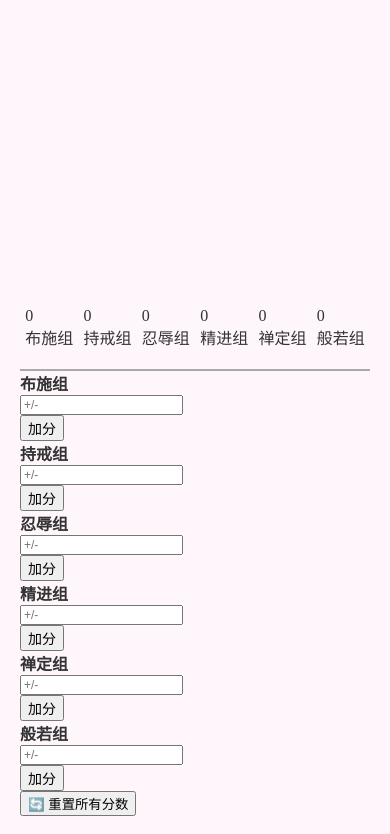
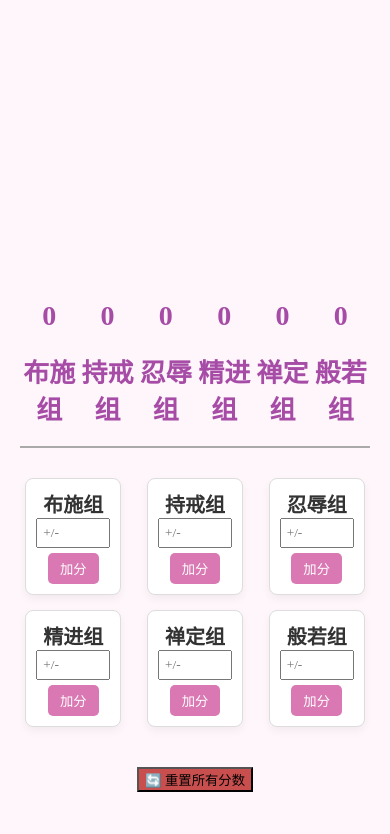
Before and after one commit to Leexiaoteng/xinnengliang1, a plain HTML site: page index.html in a window 390 px wide. Shown: the part 162-996 px from the top of the page. Drawn offline with Linux system fonts and the light colour scheme.

Commit message:
Update index.html

```diff
--- a/index.html
+++ b/index.html
@@ -1,9 +1,9 @@
 <!DOCTYPE html>
 <html lang="zh">
 <head>
-  <meta charset="UTF-8" />
-  <meta name="viewport" content="width=device-width, initial-scale=1.0"/>
-  <title>心有千千结｜心能量</title>
+  <meta charset="UTF-8">
+  <meta name="viewport" content="width=device-width, initial-scale=1.0">
+  <title>心有千千结｜积分榜</title>
   <style>
     @font-face {
       font-family: "Kaiti";
@@ -24,10 +24,6 @@
       font-family: "Kaiti", serif;
       font-size: 36px;
     }
-  .column .score, .column .group-name {
-    font-size: 20px; /* Default size for larger screens */
-  }
-
     .board {
       display: flex;
       justify-content: space-around;
@@ -37,43 +33,98 @@
       padding-bottom: 20px;
       position: relative;
     }
-
-  /* Your existing styles for board, control, buttons, etc. */
-
-  /* Media Queries for Mobile */
-  @media screen and (max-width: 768px) {
-    h1 {
-      font-size: 28px; /* Adjust the title font size on smaller screens */
+    .column {
+      display: flex;
+      flex-direction: column;
+      align-items: center;
+      height: 100%;
+      position: relative;
+      justify-content: flex-end;
     }
-    .column .score, .column .group-name {
-      font-size: 18px; /* Adjust the font size for smaller screens */
+    .bar {
+      width: 50px;
+      background: linear-gradient(to top, #f9b5dd, #d978b2);
+      transition: height 0.5s;
+      border-radius: 10px 10px 0 0;
+      position: relative;
+    }
+    .score {
+      margin-bottom: 10px;
+      font-size: 28px;
+      font-weight: bold;
+      color: #a64ca6;
+      font-family: "Kaiti", serif;
+    }
+    .group-name {
+      margin-top: 10px;
+      font-weight: bold;
+      text-align: center;
+      color: #a64ca6;
+      font-size: 26px;
+      font-family: "Kaiti", serif;
+    }
+    .controls {
+      display: flex;
+      justify-content: space-around;
+      flex-wrap: wrap;
+      gap: 15px;
+      margin-top: 30px;
+      font-family: "Kaiti", serif;
+    }
+    .control {
+      background: #ffffff;
+      border: 1px solid #ddd;
+      border-radius: 8px;
+      padding: 10px;
+      text-align: center;
+      box-shadow: 0 4px 8px rgba(0,0,0,0.05);
+      font-family: "Kaiti", serif;
     }
     .control input[type="number"] {
-      font-size: 14px; /* Smaller input text size on mobile */
+      width: 60px;
+      padding: 5px;
+      font-family: "Kaiti", serif;
     }
     .control button {
-      font-size: 16px; /* Adjust button font size */
+      margin-top: 5px;
+      padding: 6px 12px;
+      background: #d978b2;
+      color: white;
+      border: none;
+      border-radius: 5px;
+      cursor: pointer;
+      font-family: "Kaiti", serif;
     }
+    .control button:hover {
+      background: #c2629e;
     }
-
-  @media screen and (max-width: 480px) {
-    h1 {
-      font-size: 24px; /* Further adjust the title size for very small screens */
+    #reset {
+      display: block;
+      margin: 40px auto;
+      background: #c94f4f;
+      font-family: "Kaiti", serif;
     }
-    .column .score, .column .group-name {
-      font-size: 16px; /* Smaller text size for very small screens */
+    .particle {
+      position: absolute;
+      width: 10px;
+      height: 10px;
+      background: gold;
+      border-radius: 50%;
+      pointer-events: none;
+      animation: explode 1s ease-out forwards;
     }
-    .control input[type="number"] {
-      font-size: 12px; /* Further adjust input size */
+    @keyframes explode {
+      0% { opacity: 1; transform: scale(1); }
+      100% { opacity: 0; transform: scale(3) translateY(-50px); }
     }
-    .control button {
-      font-size: 14px; /* Adjust button text for very small screens */
-    }
+    .highlight {
+      background: rgba(255, 255, 0, 0.3);
+      transition: background 1s ease-out;
     }
   </style>
 </head>
 <body>
-  <h1>🧵 心有千千结 · 心能量</h1>
+  <h1>🧵 心有千千结 · 积分榜</h1>
   <div class="board" id="board"></div>
   <div class="controls" id="controls"></div>
   <button id="reset">🔄 重置所有分数</button>
@@ -82,14 +133,12 @@
   <script>
     const groups = ["布施组", "持戒组", "忍辱组", "精进组", "禅定组", "般若组"];
     const scores = JSON.parse(localStorage.getItem('xinEnergyScores') || '{}');
-    const logs = JSON.parse(localStorage.getItem('xinEnergyLogs') || '{}');
     const board = document.getElementById("board");
     const controls = document.getElementById("controls");
     const ding = document.getElementById("ding");
 
     groups.forEach(group => {
       if (!(group in scores)) scores[group] = 0;
-      if (!(group in logs)) logs[group] = [];
 
       const col = document.createElement("div");
       col.className = "column";
@@ -103,34 +152,27 @@
       const ctrl = document.createElement("div");
       ctrl.className = "control";
       ctrl.innerHTML = `
-        <strong>${group}</strong><br>
+        <strong style="font-family: Kaiti, serif; font-size: 20px;">${group}</strong><br>
         <input type="number" id="input-${group}" placeholder="+/-">
         <br><button onclick="changeScore('${group}')">加分</button>
-        <div class="log" id="log-${group}"></div>
       `;
       controls.appendChild(ctrl);
     });
 
     updateAllBars();
-    highlightMaxGroup();
-    updateLogsDisplay();
 
     function changeScore(group) {
       const input = document.getElementById(`input-${group}`);
       const delta = parseInt(input.value);
       if (!isNaN(delta)) {
         scores[group] += delta;
-        logs[group].unshift({ delta, time: new Date().toLocaleTimeString() });
-        logs[group] = logs[group].slice(0, 3); // 只保留最新3条
         ding.currentTime = 0;
         ding.play();
         triggerParticles(document.getElementById(`bar-${group}`));
         document.getElementById(`score-${group}`).innerText = `${scores[group]}`;
         updateAllBars();
+        localStorage.setItem('xinEnergyScores', JSON.stringify(scores));
         highlightMaxGroup();
-        updateLogsDisplay();
-        localStorage.setItem('xinEnergyScores', JSON.stringify(scores));
-        localStorage.setItem('xinEnergyLogs', JSON.stringify(logs));
         input.value = "";
       }
     }
@@ -167,24 +209,10 @@
       });
     }
 
-    function updateLogsDisplay() {
-      groups.forEach(group => {
-        const logElem = document.getElementById(`log-${group}`);
-        const logList = logs[group].map(log =>
-          `${log.delta > 0 ? "＋" : ""}${log.delta} 分｜${log.time}`
-        ).join("<br>");
-        logElem.innerHTML = logList;
-      });
-    }
-
     document.getElementById("reset").addEventListener("click", () => {
       if (confirm("确定要重置所有分数吗？")) {
-        groups.forEach(group => {
-          scores[group] = 0;
-          logs[group] = [];
-        });
+        groups.forEach(group => scores[group] = 0);
         localStorage.setItem('xinEnergyScores', JSON.stringify(scores));
-        localStorage.setItem('xinEnergyLogs', JSON.stringify(logs));
         location.reload();
       }
     });
@@ -199,6 +227,8 @@
         });
       }
     });
+
+    highlightMaxGroup();
   </script>
 </body>
 </html>
```
Lines whose indentation alone changed are shown as unchanged.
